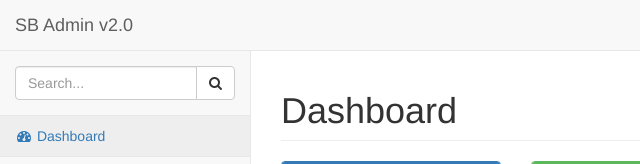
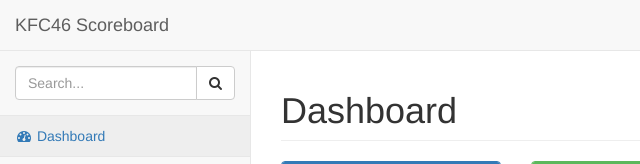
Before and after one commit to tomoyamkung/kfc46_scoreboard_content, a website: page pages/index.html in a window 1280 px wide. Shown: the top 164 px of the page, 0-640 px from the left. Drawn offline with Linux system fonts and the light colour scheme.

Commit message:
refs #2 プロジェクトのタイトルを設定

```diff
--- a/pages/index.html
+++ b/pages/index.html
@@ -9,7 +9,7 @@
     <meta name="description" content="">
     <meta name="author" content="">
 
-    <title>SB Admin 2 - Bootstrap Admin Theme</title>
+    <title>KFC46 Scoreboard</title>
 
     <!-- Bootstrap Core CSS -->
     <link href="../vendor/bootstrap/css/bootstrap.min.css" rel="stylesheet">
@@ -48,7 +48,7 @@
                     <span class="icon-bar"></span>
                     <span class="icon-bar"></span>
                 </button>
-                <a class="navbar-brand" href="index.html">SB Admin v2.0</a>
+                <a class="navbar-brand" href="index.html">KFC46 Scoreboard</a>
             </div>
             <!-- /.navbar-header -->
 
```
Also changed, not shown: 1 other file.
